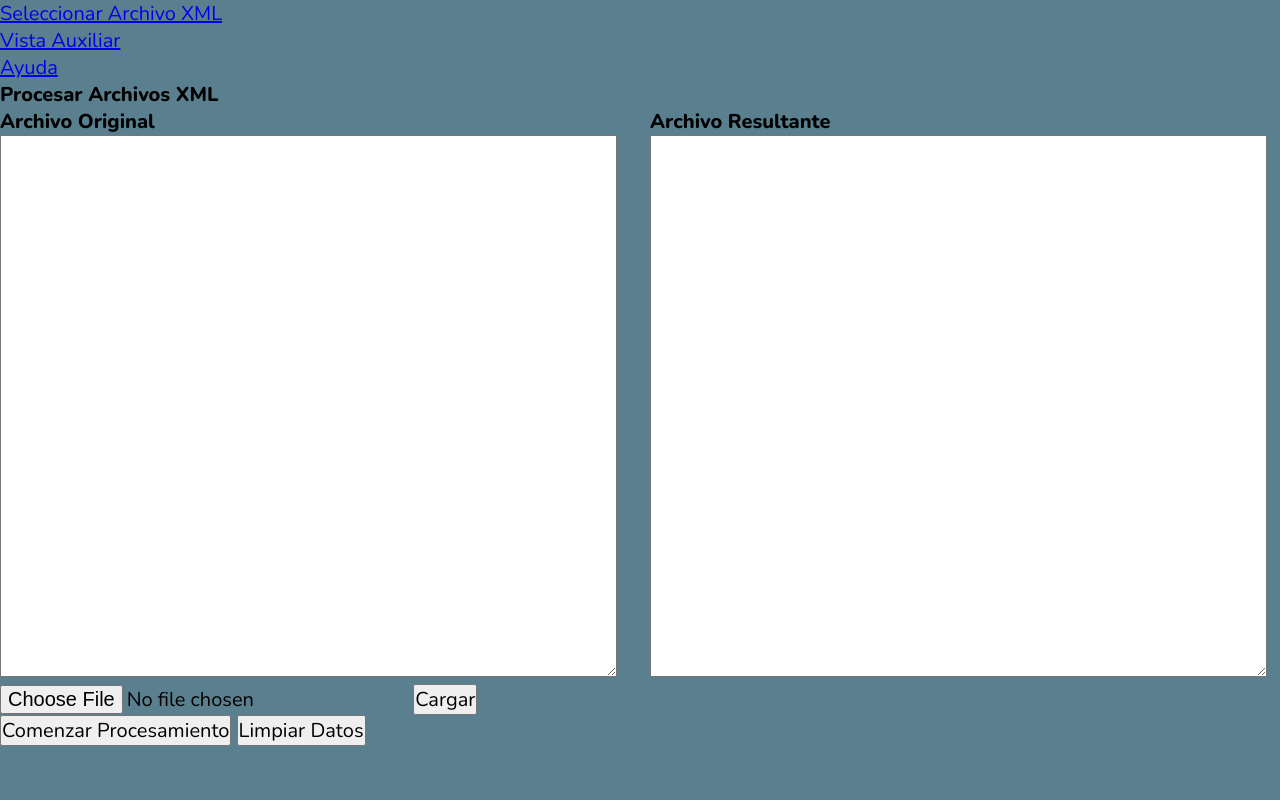
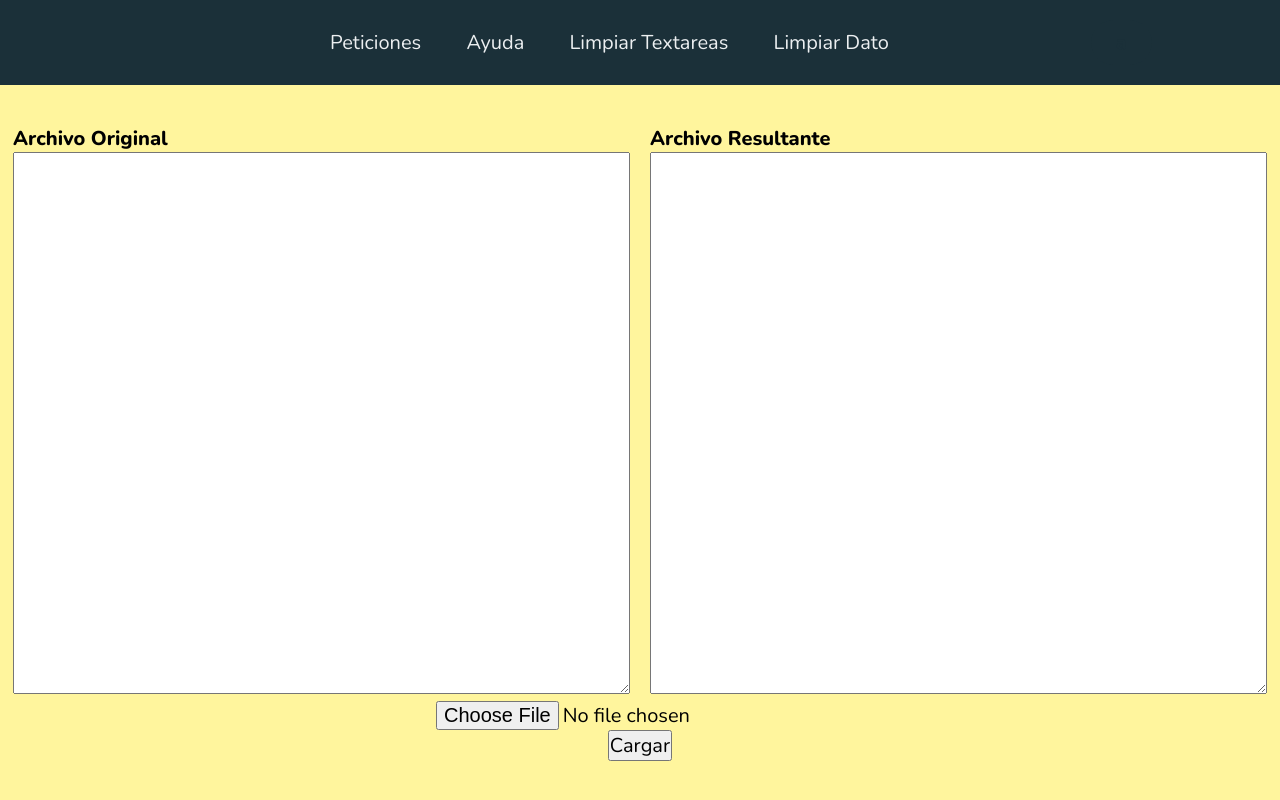
Before and after one commit to jRodas497/IPC2_Proyecto3_202200389, a Flask app: page / in a window 1280 px wide. Run offline with Flask 3, Linux system fonts and the light colour scheme.

Commit message:
vista index en proceso
El textarea del Archivo Resultante sigue mostrandoló como el primer xml que se tiene registro por lo que aún ingresando más, aunque el resultado sea el esperado, muestra el resultado del primer xml

```diff
--- a/backend/app.py
+++ b/backend/app.py
@@ -231,13 +231,13 @@ class GestorDatos:
         self.empresas = ListaEnlazada()
         self.mensajes_por_fecha = MensajesPorFecha()
 
-    def agregar_mensajes(self, archivo):
-        nuevos_mensajes = leer_mensajes(archivo)
+    def agregar_mensajes(self, contenido_archivo):
+        nuevos_mensajes = leer_mensajes(contenido_archivo)
         for mensaje in nuevos_mensajes.iterar():
             self.mensajes.agregar(mensaje)
 
-    def agregar_palabras(self, archivo):
-        nuevas_palabras = leer_diccionario(archivo)
+    def agregar_palabras(self, contenido_archivo):
+        nuevas_palabras = leer_diccionario(contenido_archivo)
         for palabra in nuevas_palabras.iterar():
             if palabra.tipo == 'positivo':
                 if not self.palabras_positivas.contiene(palabra, key=lambda x: x.texto) and not self.palabras_negativas.contiene(palabra, key=lambda x: x.texto):
@@ -252,8 +252,8 @@ class GestorDatos:
 
         print('-' * 50)
 
-    def agregar_empresas(self, archivo):
-        nuevas_empresas = leer_empresas(archivo)
+    def agregar_empresas(self, contenido_archivo):
+        nuevas_empresas = leer_empresas(contenido_archivo)
         for empresa in nuevas_empresas.iterar():
             if not self.empresas.contiene(empresa, key=lambda x: x.nombre):
                 self.empresas.agregar(empresa)
@@ -423,7 +423,7 @@ class GestorDatos:
         if not os.path.exists(ruta_uploads):
             os.makedirs(ruta_uploads)
 
-        archivo_salida = os.path.join(ruta_uploads, f"archivo_salida.xml")
+        archivo_salida = os.path.join(ruta_uploads, "archivo_salida.xml")
 
         doc = Document()
         root = doc.createElement("lista_respuestas")
@@ -529,9 +529,8 @@ class GestorDatos:
             f.write(doc.toprettyxml(indent="  "))
         print(f"Archivo XML guardado exitosamente en {archivo_salida}")
 
-    def prueba_de_mensaje(self, archivo_xml):
-        tree = ET.parse(archivo_xml)
-        root = tree.getroot()
+    def prueba_de_mensaje(self, contenido_archivo, ruta):
+        root = ET.fromstring(contenido_archivo)
 
         if root.tag != 'mensaje' or len(root) != 0:
             print("El archivo XML no contiene únicamente la etiqueta <mensaje>")
@@ -604,15 +603,14 @@ class GestorDatos:
         if not os.path.exists(ruta_uploads):
             os.makedirs(ruta_uploads)
 
-        archivo_salida = os.path.join(ruta_uploads, os.path.splitext(os.path.basename(archivo_xml))[0] + "_msjPRUEBA.xml")
+        archivo_salida = os.path.join(ruta_uploads, os.path.splitext(os.path.basename(ruta))[0] + "_msjPRUEBA.xml")
         with open(archivo_salida, "w", encoding="utf-8") as f:
             f.write(doc.toprettyxml(indent="  "))
 
 #---------------- FUNCIONES PYTHON ------------------
 
-def leer_mensajes(archivo):
-    tree = ET.parse(archivo)
-    root = tree.getroot()
+def leer_mensajes(contenido_archivo):
+    root = ET.fromstring(contenido_archivo)
     mensajes = ListaEnlazada()
 
     if root.tag == 'lista_mensajes':
@@ -626,9 +624,8 @@ def leer_mensajes(archivo):
 
     return mensajes
 
-def leer_diccionario(archivo):
-    tree = ET.parse(archivo)
-    root = tree.getroot()
+def leer_diccionario(contenido_archivo):
+    root = ET.fromstring(contenido_archivo)
     palabras = ListaEnlazada()
 
     for palabra in root.find('diccionario').find('sentimientos_positivos').findall('palabra'):
@@ -639,9 +636,8 @@ def leer_diccionario(archivo):
 
     return palabras
 
-def leer_empresas(archivo):
-    tree = ET.parse(archivo)
-    root = tree.getroot()
+def leer_empresas(contenido_archivo):
+    root = ET.fromstring(contenido_archivo)
     empresas = ListaEnlazada()
 
     for empresa_elem in root.find('diccionario').find('empresas_analizar').findall('empresa'):
@@ -676,11 +672,14 @@ def abrir_archivo():
                 print(txt)
                 print("--------------------------------------------------")
                 print()
+                return txt, ruta
 
         except Exception as e:
             print(f"Error al leer el archivo: {e}")
-
-        return ruta
+            return None
+    else:
+        print('No se seleccionó ningún archivo.')
+        return None
 
 def abrir_archivo_2():
     directorio_actual = os.path.dirname(os.path.abspath(__file__))
@@ -689,16 +688,14 @@ def abrir_archivo_2():
     if not os.path.exists(ruta_uploads):
         os.makedirs(ruta_uploads)
 
-    return ruta_uploads
-
-
+    return abrir_archivo()
 
 '''input_usuario = 'si'
 gestor = GestorDatos()
 while input_usuario == "si":
     input_usuario = input("¿Desea cargar un archivo XML? (si/no): ").strip().lower()
     if input_usuario == "si":
-        archivo_entrada = abrir_archivo()
+        archivo_entrada, ruta = abrir_archivo()
         if archivo_entrada:
             gestor.agregar_mensajes(archivo_entrada)
             gestor.agregar_palabras(archivo_entrada)
@@ -716,9 +713,9 @@ while input_usuario == "si":
 
             opcion_mensaje_prueba = input("¿Desea probar un mensaje? (si/no): ").strip().lower()
             if opcion_mensaje_prueba == "si":
-                test_mensaje_prueba = abrir_archivo()
-                if test_mensaje_prueba:
-                    gestor.prueba_de_mensaje(test_mensaje_prueba)
+                contenido_archivo, ruta = abrir_archivo()
+                if contenido_archivo:
+                    gestor.prueba_de_mensaje(contenido_archivo, ruta)
 
         else:
             print("No se seleccionó ningún archivo.")
@@ -731,7 +728,7 @@ def allowed_file(filename):
 
 @app.route('/')
 def index():
-    return render_template('index.html', archivo_original='', archivo_resultante='')
+    return render_template('index.html', contenido_archivo='', archivo_resultante='')
 
 @app.route('/cargar', methods=['POST'])
 def cargar_archivo():
@@ -748,23 +745,29 @@ def cargar_archivo():
         file.save(filepath)
 
         with open(filepath, 'r', encoding='utf-8') as f:
-            archivo_original = f.read()
+            contenido_archivo = f.read()
 
         gestor = GestorDatos()
-        gestor.agregar_mensajes(filepath)
-        gestor.agregar_palabras(filepath)
-        gestor.agregar_empresas(filepath)
-        nombre_archivo_resultante = f"archivo_salida.xml"
+        gestor.agregar_mensajes(contenido_archivo)
+        gestor.agregar_palabras(contenido_archivo)
+        gestor.agregar_empresas(contenido_archivo)
+
+        gestor.mostrar_mensajes()
+        gestor.mostrar_palabras()
+        gestor.mostrar_empresas()
+        gestor.mostrar_resumen()
+        gestor.mostrar_resumen_detallado()
+
         gestor.generar_xml_salida()
 
-        ruta_archivo_resultante = os.path.join(app.config['UPLOAD_FOLDER'], nombre_archivo_resultante)
+        ruta_archivo_resultante = os.path.join(app.config['UPLOAD_FOLDER'], "archivo_salida.xml")
         if not os.path.exists(ruta_archivo_resultante):
             flash('El archivo resultante no se generó correctamente')
             return redirect(url_for('index'))
         with open(ruta_archivo_resultante, 'r', encoding='utf-8') as f:
             archivo_resultante = f.read()
 
-        return render_template('index.html', archivo_original=archivo_original, archivo_resultante=archivo_resultante)
+        return render_template('index.html', contenido_archivo=contenido_archivo, archivo_resultante=archivo_resultante)
     else:
         flash('Archivo no permitido')
         return redirect(url_for('index'))
@@ -772,27 +775,20 @@ def cargar_archivo():
 @app.route('/procesar_xml')
 def procesar_xml():
     gestor = GestorDatos()
-    # Lógica para procesar el XML
+
     flash('Procesamiento del XML completado')
     return redirect(url_for('index'))
 
 @app.route('/limpiar_datos')
 def limpiar_datos():
     gestor = GestorDatos()
-    gestor.limpiar_datos()
+
     flash('Datos limpiados correctamente')
     return redirect(url_for('index'))
 
 @app.route('/lista')
 def vista_auxiliar():
-    # Lógica para la vista auxiliar
     return render_template('lista.html')
-
-def allowed_file(filename):
-    return '.' in filename and filename.rsplit('.', 1)[1].lower() in app.config['ALLOWED_EXTENSIONS']
 
 if __name__ == '__main__':
     app.run(debug=True)
-
-if __name__ == '__main__':
-    app.run(debug=True)
--- a/backend/static/index.css
+++ b/backend/static/index.css
@@ -9,22 +9,44 @@
 }
 
 body{
-    background-color: #5a7f8f;
+    background-color: #fff59d;
+    justify-content: center;
+    align-items: center;
+    height: 100vh;
+    margin: 0;
+    flex-direction: column;
 }
 
 .header{
     background-color: #1b3039;
     display: flex;
-    justify-content: flex-end;
+    justify-content: space-between;
     align-items: center;
     height: 85px;
     padding: 5px 10%;
 }
 
+.form-container {
+    display: flex;
+    justify-content: center;
+    align-items: center;
+    width: 100%;
+    height: calc(100vh - 85px);
+}
+
+.centered-form {
+    display: flex;
+    flex-direction: column;
+    align-items: center;
+    justify-content: center;
+    width: 80%;
+    max-width: 800px;
+    padding: 20px;
+    border-radius: 20px;
+}
+
 .header .logo{
     cursor: pointer;
-    order: 3;
-    margin-left: auto;
 }
 
 .header .logo img{
@@ -37,10 +59,6 @@ body{
     transform: scale(1.2);
 }
 
-.header nav{
-    order: 1;
-}
-
 .header .nav-links{
     list-style: none;
 }
@@ -48,10 +66,6 @@ body{
 .header .nav-links li{
     display: inline-block;
     padding: 0 20px;
-}
-
-.header .nav-links li:nth-child(1){
-    padding: 0 20px 0 0;
 }
 
 .header .nav-links li:hover{
@@ -65,19 +79,14 @@ body{
 }
 
 .header .nav-links li a:hover{
-    color: #5a7f8f;
-}
-
-.header .btn{
-    order: 2;
+    color: #ffbc0e;
 }
 
 .header .btn button{
-    margin-left: 20px;
     font-weight: 700;
     color: #1b3039;
     padding: 9px 25px;
-    background: #eceff1;
+    background: #1b3039;
     border: none;
     border-radius: 50px;
     cursor: pointer;
@@ -85,7 +94,7 @@ body{
 }
 
 .header .btn button:hover{
-    background-color: #e2f1f8;
-    color: #5a7f8f;
+    background-color: #1b3039;
+    color: #1b3039;
     transform: scale(1.1);
 }
--- a/backend/templates/index.html
+++ b/backend/templates/index.html
@@ -1,7 +1,10 @@
 <!DOCTYPE html>
-<html>
+<html lang="en">
 <head>
-    <title>Procesar Archivos XML</title>
+    <meta charset="UTF-8">
+    <meta http-equiv="X-UA-Compatible" content="IE=edge">
+    <meta name="viewport" content="width=device-width, initial-scale=1.0">
+    <title>Procesamiento de XML</title>
     <link rel="stylesheet" type="text/css" href="{{ url_for('static', filename='index.css') }}">
     <script>
         function mostrarContenidoArchivo(event) {
@@ -10,22 +13,36 @@
                 const reader = new FileReader();
                 reader.onload = function(e) {
                     document.getElementById('archivo_original').value = e.target.result;
+                    document.getElementById('archivo_resultante').value = '';
                 };
                 reader.readAsText(file);
             }
         }
+
+        function limpiarTextareas() {
+            document.getElementById('archivo_original').value = '';
+            document.getElementById('archivo_resultante').value = '';
+        }
     </script>
 </head>
 <body>
+    <header class="header">
+        <div class="logo">
+
+        </div>
         <nav>
-        <ul>
-            <li><a href="{{ url_for('index') }}">Seleccionar Archivo XML</a></li>
-            <li><a href="{{ url_for('vista_auxiliar') }}">Vista Auxiliar</a></li>
-            <li><a href="https://link-de-ayuda.com">Ayuda</a></li>
+           <ul class="nav-links">
+                <li><a href="#">Peticiones</a></li>
+                <li><a href="#">Ayuda</a></li>
+                <li><a onclick="limpiarTextareas()">Limpiar Textareas</a></li>
+                <li><a onclick="location.href='{{ url_for('limpiar_datos') }}'">Limpiar Dato</a></li>
            </ul>
         </nav>
-    <h1>Procesar Archivos XML</h1>
-    <form method="post" enctype="multipart/form-data" action="{{ url_for('cargar_archivo') }}">
+        <a class="btn" href="#"><button>a</button></a>
+    </header>
+
+    <div class="form-container">
+        <form class="centered-form" method="post" enctype="multipart/form-data" action="{{ url_for('cargar_archivo') }}">
             <div style="display: flex;">
                 <div style="flex: 1; margin-right: 10px;">
                     <h2>Archivo Original</h2>
@@ -39,9 +56,6 @@
             <input type="file" name="file" onchange="mostrarContenidoArchivo(event)">
             <button type="submit">Cargar</button>
         </form>
-    <div class="button-container">
-        <button onclick="location.href='{{ url_for('procesar_xml') }}'" class="button buttonBlue">Comenzar Procesamiento</button>
-        <button onclick="location.href='{{ url_for('limpiar_datos') }}'" class="button buttonBlue">Limpiar Datos</button>
     </div>
 </body>
 </html>
```
Also changed, not shown: backend/uploads/archivo_salida.xml (+160 -1 lines). Lines whose indentation alone changed are shown as unchanged.
